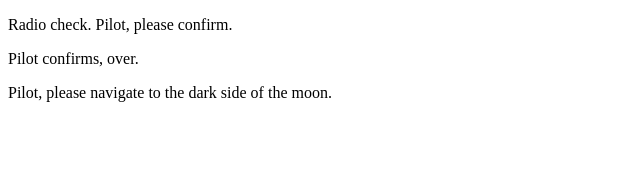
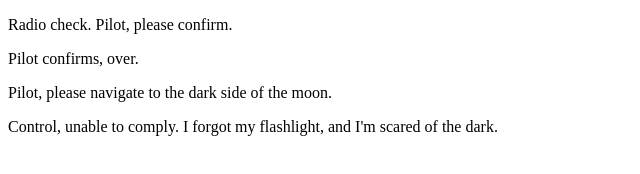
Before and after one commit to tgruber9281/communication-log-control, a plain HTML site: page communication-log-control/index.html in a window 1280 px wide. Shown: the whole page, without its empty margins (0-640 px from the left). Drawn offline with Linux system fonts and the light colour scheme.

Commit message:
declined to comply...

```diff
--- a/communication-log-control/index.html
+++ b/communication-log-control/index.html
@@ -4,5 +4,6 @@
       <p>Radio check. Pilot, please confirm.</p>
       <p>Pilot confirms, over.</p>
       <p>Pilot, please navigate to the dark side of the moon.</p>
+      <p>Control, unable to comply. I forgot my flashlight, and I'm scared of the dark.</p>
    </body>
 </html>
```
